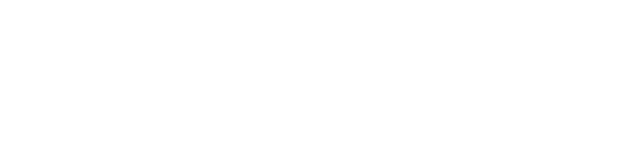
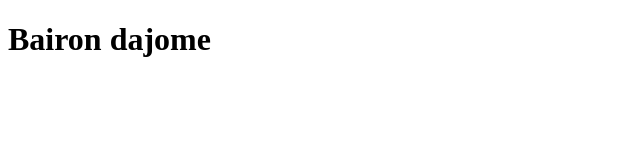
Before and after one commit to baironmagia/my-projecto1, a plain HTML site: page index.html in a window 1280 px wide. Shown: the whole page, without its empty margins (0-640 px from the left). Drawn offline with Linux system fonts and the light colour scheme.

Commit message:
Nuevo commit 2

```diff
--- a/index.html
+++ b/index.html
@@ -4,9 +4,9 @@
     <meta charset="UTF-8">
     <meta http-equiv="X-UA-Compatible" content="IE=edge">
     <meta name="viewport" content="width=device-width, initial-scale=1.0">
-    <title>Document</title>
+    <title>Primera pagina</title>
 </head>
 <body>
-
+    <h1>Bairon dajome</h1>
 </body>
 </html>
```
